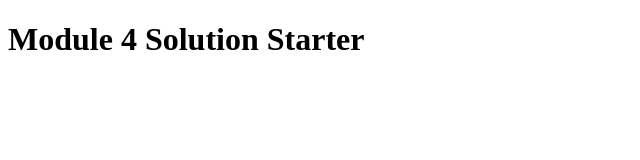
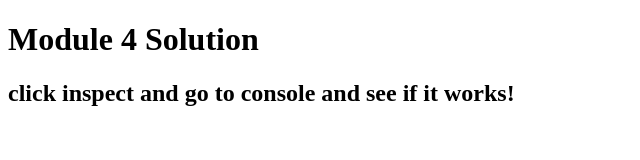
Before and after one commit to Abemchegen/coursera-module-4, a plain HTML site: page coursera-module4-solution/index.html in a window 1280 px wide. Shown: the whole page, without its empty margins (0-640 px from the left). Drawn offline with Linux system fonts and the light colour scheme.

Commit message:
Update index.html

```diff
--- a/coursera-module4-solution/index.html
+++ b/coursera-module4-solution/index.html
@@ -11,6 +11,7 @@
   <script src="script.js"></script>
 </head>
 <body>
-  <h1>Module 4 Solution Starter</h1>
+  <h1>Module 4 Solution</h1>
+  <h2> click inspect and go to console and see if it works!</h2>
 </body>
 </html>
```
